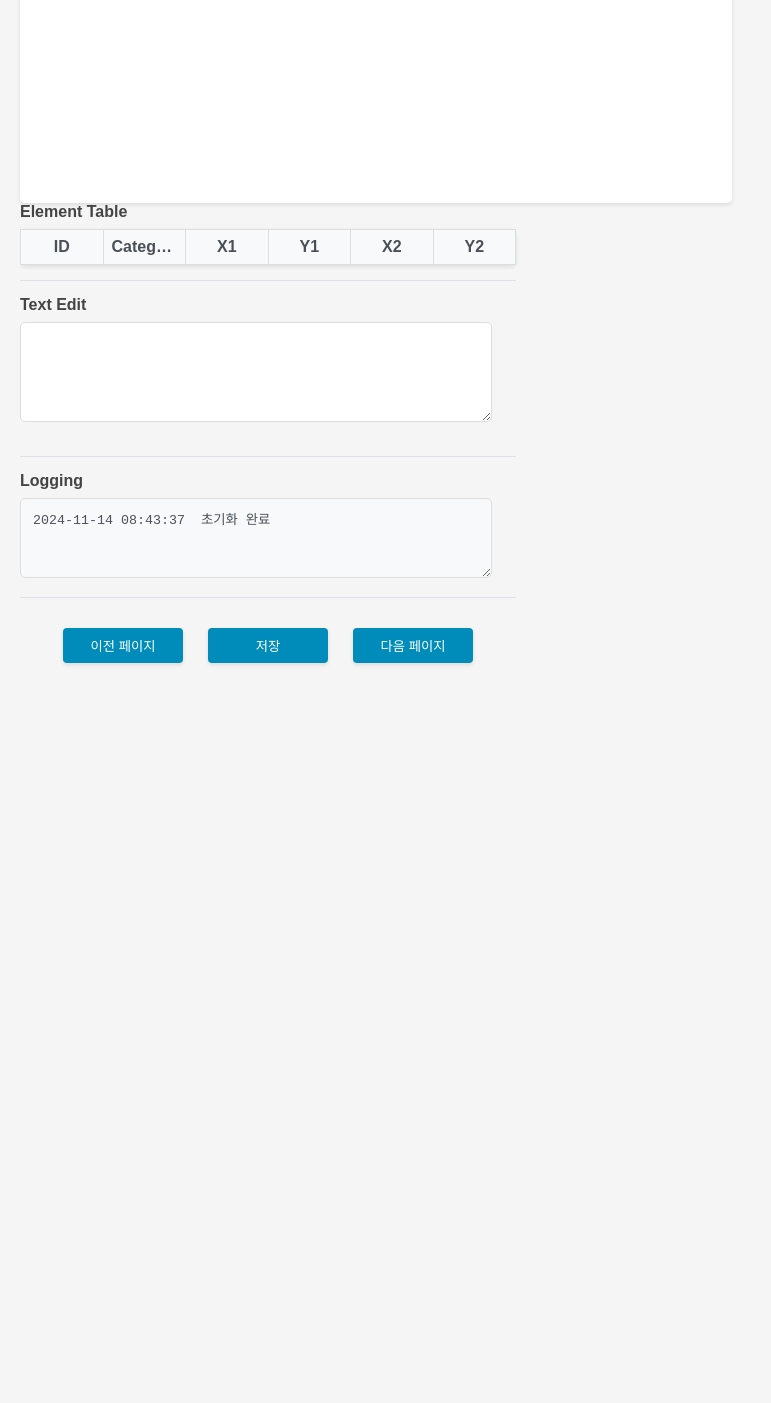
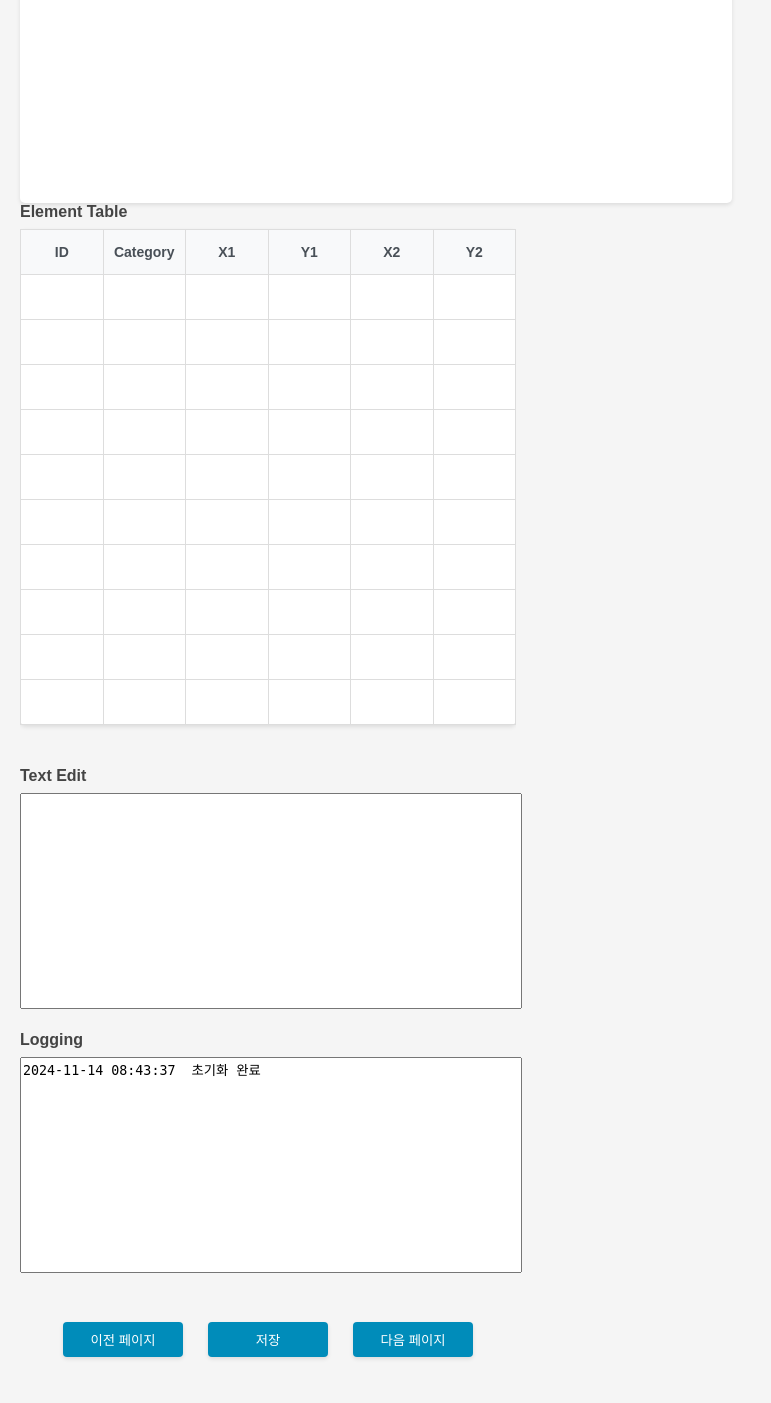
Before and after one commit to yswSlamDunk/DocumentParserEditor, a FastAPI app: page / in a window 1280 px wide. Shown: the part 977-2380 px from the top of the page, without its empty margins (0-771 px from the left). Before the commit the page ends 1642 px from the top, so only its background shows below. Run offline with FastAPI, Linux system fonts and the light colour scheme; some libraries are stand-ins or nearby versions.

Commit message:
2024/11/14 디자인 및 상태관리 어느정도 함. 선택 및 이벤트 처리 남음

```diff
--- a/static/css/index.css
+++ b/static/css/index.css
@@ -93,10 +93,76 @@
 #editArea {
     float: left;
     width: 40%;
-    max-height: 1200px;
+    height: 1200px;
+    position: relative;
+    overflow: hidden;
+    padding-right: 15px;
+}
+
+/* elementArea 스타일 */
+#elementArea {
+    position: absolute;
+    top: 0;
+    left: 0;
+    right: 15px;
+    height: 45%;
     overflow-y: auto;
-    overflow-x: hidden;  /* 횡축 스크롤 제거 */
-    padding-right: 15px; /* 내용이 잘리지 않도록 패딩 추가 */
+    overflow-x: hidden;
+}
+
+/* textEditArea 스타일 */
+#textEditArea {
+    position: absolute;
+    top: 47%;
+    left: 0;
+    right: 15px;
+    height: 20%;
+}
+
+/* loggingArea 스타일 */
+#loggingArea {
+    position: absolute;
+    top: 69%;
+    left: 0;
+    right: 15px;
+    height: 20%;
+}
+
+/* 페이지 네비게이션 영역 */
+#editArea #pageNumberArea {
+    position: absolute;
+    bottom: 0;
+    left: 0;
+    right: 15px;
+    height: 9%;
+    margin: 0;
+    padding: 10px 0;
+    background: none;
+}
+
+/* 텍스트 영역 크기 조정 */
+#textEdit, #loggingText {
+    width: 100%;
+    height: calc(100% - 30px);
+    margin: 0;
+    resize: none;
+}
+
+/* 테이블 영역 스크롤 */
+#elementTable {
+    width: 100%;
+    margin-bottom: 0;
+}
+
+/* 구분선 제거 (위치 고정으로 인해 불필요) */
+#editArea hr {
+    display: none;
+}
+
+/* 라벨 여백 조정 */
+#elementTableLabel, #textEditLabel, #loggingLabel {
+    margin-bottom: 5px;
+    display: block;
 }
 
 /* 라벨 스타일 */
@@ -116,50 +182,35 @@
     margin-bottom: 15px;
     box-shadow: 0 2px 4px rgba(0,0,0,0.1);
     border-radius: 5px;
-    table-layout: fixed;  /* 테이블 셀 너비 고정 */
+    table-layout: fixed;
 }
 
 #elementTable td {
     border: 1px solid #ddd;
-    padding: 8px;
+    padding: 12px 8px;
     text-align: center;
-    white-space: nowrap;      /* 텍스트 줄바꿈 방지 */
-    overflow: hidden;         /* 넘치는 내용 숨김 */
-    text-overflow: ellipsis; /* 넘치는 텍스트에 ... 표시 */
+    white-space: nowrap;
+    overflow: hidden;
+    text-overflow: ellipsis;
+    height: 20px;
+    line-height: 20px;
+    font-size: 14px;
 }
 
-#elementTable tr:first-child {
+#elementTable thead tr {
     background-color: #f8f9fa;
     font-weight: bold;
     color: #495057;
+    height: 30px;
+    line-height: 30px;
+}
+
+#elementTable tbody tr {
+    height: 25px;
 }
 
 #elementTable tr:hover {
     background-color: #f8f9fa;
-}
-
-/* 텍스트 영역 스타일 개선 */
-#textEdit, #loggingText {
-    width: calc(100% - 24px);  /* 패딩을 고려한 너비 조정 */
-    padding: 12px;
-    border: 1px solid #ddd;
-    border-radius: 5px;
-    font-family: 'Courier New', monospace;
-    line-height: 1.5;
-    box-sizing: border-box;  /* 패딩을 너비에 포함 */
-}
-
-#textEdit {
-    height: 100px;
-    margin-bottom: 15px;
-    resize: vertical;
-}
-
-#loggingText {
-    height: 80px;
-    background-color: #f8f9fa;
-    color: #495057;
-    resize: vertical;
 }
 
 /* 페이지 네비게이션 영역 개선 */
--- a/templates/index.html
+++ b/templates/index.html
@@ -29,6 +29,7 @@
         <div id="elementArea">
             <label id="elementTableLabel">Element Table</label>
             <table id="elementTable">
+                <thead>
                     <tr>
                         <td>ID</td>
                         <td>Category</td>
@@ -37,6 +38,25 @@
                         <td>X2</td>
                         <td>Y2</td>
                     </tr>
+                </thead>
+                <tbody>
+                    <script>
+                        const rows = Array.from({length: 10});
+                        const rowsHtml = rows.map((_, i) =>
+                            `
+                            <tr>
+                                <td></td>
+                                <td></td>
+                                <td></td>
+                                <td></td>
+                                <td></td>
+                                <td></td>
+                            </tr>
+                            `
+                        ).join('');
+                        document.querySelector('#elementTable tbody').insertAdjacentHTML('beforeend', rowsHtml);
+                    </script>
+                </tbody>
             </table>
         </div>
         <hr style="width: 100%;">
```
Also changed, not shown: static/js/index.js (+62 -17 lines), static/js/state.js (added, +52 -0 lines), static/js/click.js (added), 1 other file. Lines whose indentation alone changed are shown as unchanged.
